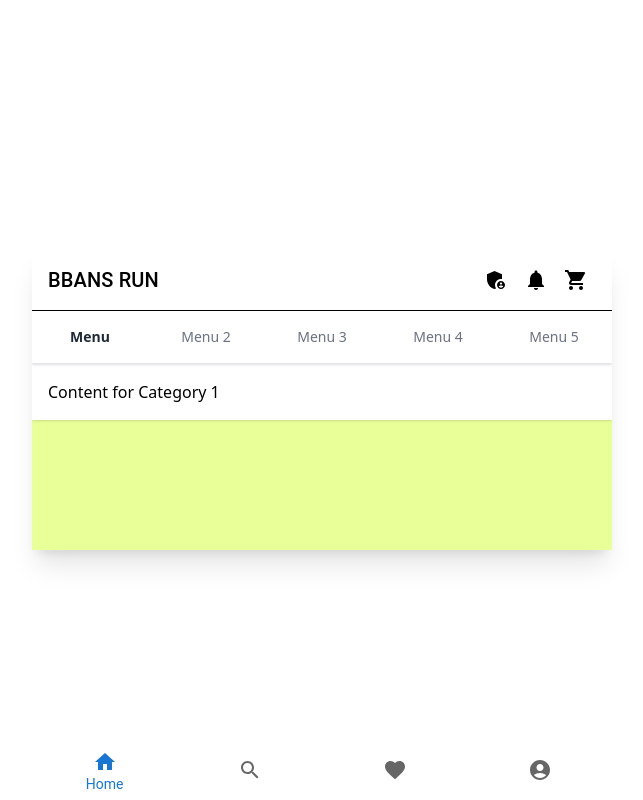
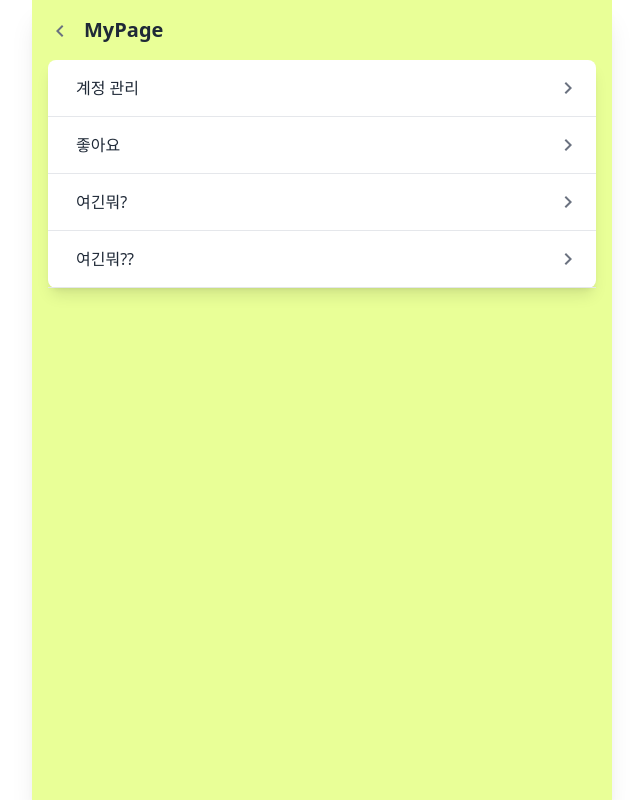
Before and after one commit to lchyeong/bbansrun-fe, a React (Vite) app: page /mypage in a window 1280 px wide. Shown: the whole page, without its empty margins (318-961 px from the left). Built offline with nearby package versions, Linux system fonts and the light colour scheme.

Commit message:
feat: 마이페이지 추가

```diff
--- a/src/App.tsx
+++ b/src/App.tsx
@@ -1,12 +1,26 @@
+import { BrowserRouter as Router, useLocation } from 'react-router-dom';
+
 import AppRouter from './router/AppRouter';
 import ContainerWrapper from './components/ContainerWrapper';
 import Footer from './components/footer/Footer';
+import FullScreenWrapper from './components/FullScreenWrapper';
 import Header from './components/header/Header';
 import React from 'react';
 import TopMenu from './components/header/TopMenu';
 
-const App: React.FC = () => {
+const AppContent: React.FC = () => {
+  const location = useLocation();
+
+  const fullScreenPages = ['/mypage'];
+  const isFullScreen = fullScreenPages.includes(location.pathname);
+
   return (
+    <>
+      {isFullScreen ? (
+        <FullScreenWrapper>
+          <AppRouter />
+        </FullScreenWrapper>
+      ) : (
         <ContainerWrapper>
           <Header isAdmin={true} />
           <TopMenu />
@@ -15,6 +29,16 @@ const App: React.FC = () => {
           </div>
           <Footer />
         </ContainerWrapper>
+      )}
+    </>
+  );
+};
+
+const App: React.FC = () => {
+  return (
+    <Router>
+      <AppContent />
+    </Router>
   );
 };
 
--- /dev/null
+++ b/src/components/FullScreenWrapper.tsx
@@ -0,0 +1,18 @@
+// FullScreenWrapper.tsx
+import React from 'react';
+
+interface FullScreenWrapperProps {
+  children: React.ReactNode;
+}
+
+const FullScreenWrapper: React.FC<FullScreenWrapperProps> = ({ children }) => {
+  return (
+    <div className="min-h-screen flex justify-center items-center">
+      <div className="max-w-[580px] w-full mx-auto bg-primary overflow-hidden shadow-xl">
+        {children}
+      </div>
+    </div>
+  );
+};
+
+export default FullScreenWrapper;
--- a/src/components/footer/Footer.tsx
+++ b/src/components/footer/Footer.tsx
@@ -1,26 +1,33 @@
 import { BottomNavigation, BottomNavigationAction } from '@mui/material';
 
-import AccountCircleIcon from '@mui/icons-material/AccountCircle';
 import FavoriteIcon from '@mui/icons-material/Favorite';
 import HomeIcon from '@mui/icons-material/Home';
+import { Link } from 'react-router-dom';
+import MyPageIcon from '@mui/icons-material/ChildCare';
 import React from 'react';
 import SearchIcon from '@mui/icons-material/Search';
 
 const Footer: React.FC = () => {
-  const [value, setValue] = React.useState(0);
+  const [value, setValue] = React.useState<number>(0);
+
+  const handleChange = (event: React.SyntheticEvent, newValue: number) => {
+    setValue(newValue);
+  };
 
   return (
     <BottomNavigation
       value={value}
-      onChange={(_, newValue) => {
-        setValue(newValue);
-      }}
+      onChange={handleChange}
       className="max-w-[580px] mx-auto w-full fixed bottom-0 bg-white"
     >
-      <BottomNavigationAction label="Home" icon={<HomeIcon />} />
-      <BottomNavigationAction label="Search" icon={<SearchIcon />} />
-      <BottomNavigationAction label="Favorites" icon={<FavoriteIcon />} />
-      <BottomNavigationAction label="Account" icon={<AccountCircleIcon />} />
+      <BottomNavigationAction component={Link} to="/" icon={<HomeIcon />} />
+      <BottomNavigationAction icon={<SearchIcon />} />
+      <BottomNavigationAction icon={<FavoriteIcon />} />
+      <BottomNavigationAction
+        component={Link}
+        to="/mypage"
+        icon={<MyPageIcon />}
+      />
     </BottomNavigation>
   );
 };
--- a/src/main.tsx
+++ b/src/main.tsx
@@ -1,11 +1,6 @@
 import './index.css';
 
 import App from './App.tsx';
-import { StrictMode } from 'react';
 import { createRoot } from 'react-dom/client';
 
-createRoot(document.getElementById('root')!).render(
-  <StrictMode>
-    <App />
-  </StrictMode>
-);
+createRoot(document.getElementById('root')!).render(<App />);
--- /dev/null
+++ b/src/pages/mypage/MyPage.tsx
@@ -0,0 +1,45 @@
+import { ChevronLeft, ChevronRight } from '@mui/icons-material';
+
+import { Link } from 'react-router-dom';
+import React from 'react';
+
+interface ListItemProps {
+  to: string;
+  text: string;
+}
+
+const ListItem: React.FC<ListItemProps> = ({ to, text }) => {
+  return (
+    <li className="flex items-center justify-between p-4 border-b border-gray-200">
+      <Link to={to} className="flex items-center w-full">
+        <div className="mr-3"></div>
+        <span className="text-gray-800">{text}</span>
+      </Link>
+      <ChevronRight className="text-gray-500" />
+    </li>
+  );
+};
+
+const MyPage: React.FC = () => {
+  return (
+    <div className="min-h-screen p-4">
+      <div className="flex items-center mb-4">
+        <Link to="/" className="text-gray-500 mr-3">
+          <ChevronLeft />
+        </Link>
+        <h1 className="text-xl font-bold text-gray-800">MyPage</h1>
+      </div>
+
+      <div className="bg-white rounded-lg shadow-lg">
+        <ul>
+          <ListItem to="/" text="계정 관리" />
+          <ListItem to="/" text="좋아요" />
+          <ListItem to="/" text="여긴뭐?" />
+          <ListItem to="/" text="여긴뭐??" />
+        </ul>
+      </div>
+    </div>
+  );
+};
+
+export default MyPage;
--- a/src/router/AppRouter.tsx
+++ b/src/router/AppRouter.tsx
@@ -1,14 +1,16 @@
-import { Route, BrowserRouter as Router, Routes } from 'react-router-dom';
+import { Route, Routes } from 'react-router-dom';
 
 import Main from '../pages/main/Main';
+import MyPage from '../pages/mypage/MyPage';
 
 function AppRouter() {
   return (
-    <Router>
-      <Routes>
-        <Route path="/" element={<Main />} />
-      </Routes>
-    </Router>
+    <Routes>
+      {/* 디폴트 페이지 */}
+      <Route path="*" element={<Main />} />
+      <Route path="/" element={<Main />} />
+      <Route path="/mypage" element={<MyPage />} />
+    </Routes>
   );
 }
 
```
Lines whose indentation alone changed are shown as unchanged.
